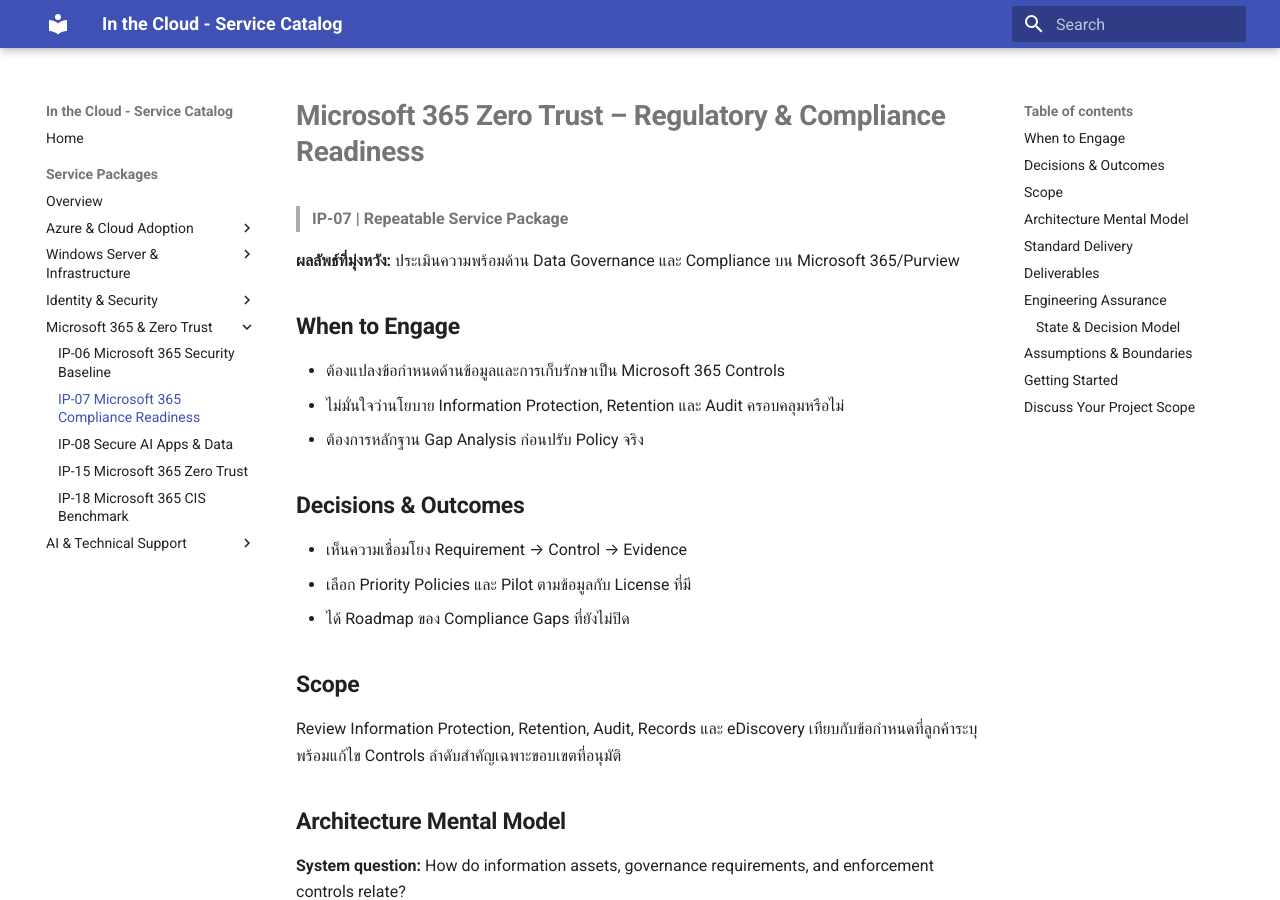
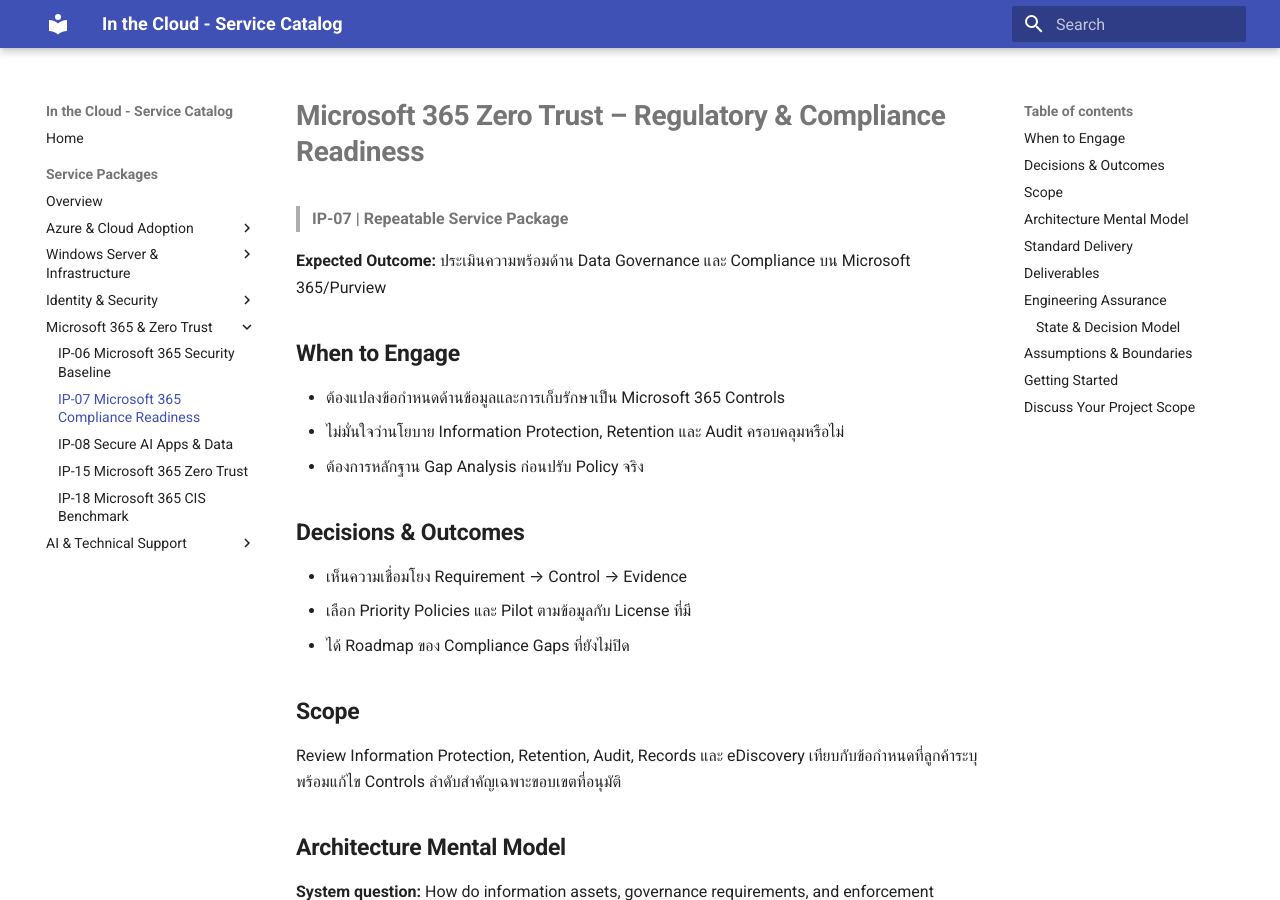
Before and after one commit to inthecloudth/service-catalog, an MkDocs documentation site: the page built from docs/services/ip-07-m365-compliance-readiness.md, in a window 1280 px wide and 900 px high. Built offline with MkDocs 1.6.1 and Material for MkDocs 9.7.7, drawn with Linux system fonts in a browser that asks for light colours.

Commit message:
docs: standardize Expected Outcome label in English

```diff
--- a/docs/services/ip-07-m365-compliance-readiness.md
+++ b/docs/services/ip-07-m365-compliance-readiness.md
@@ -2,7 +2,7 @@
 
 > **IP-07 | Repeatable Service Package**
 
-**ผลลัพธ์ที่มุ่งหวัง:** ประเมินความพร้อมด้าน Data Governance และ Compliance บน Microsoft 365/Purview
+**Expected Outcome:** ประเมินความพร้อมด้าน Data Governance และ Compliance บน Microsoft 365/Purview
 
 ## When to Engage
 
```
